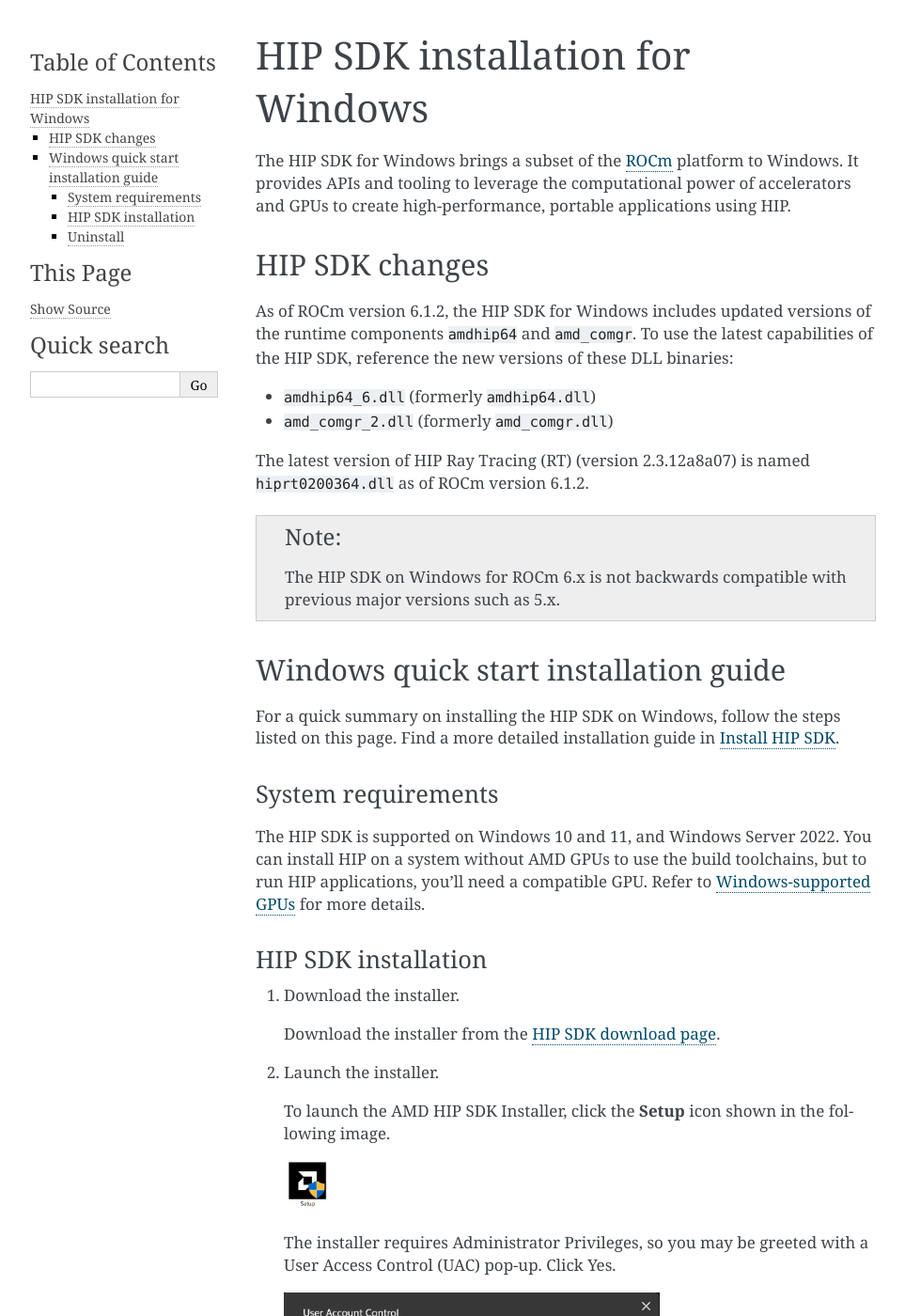
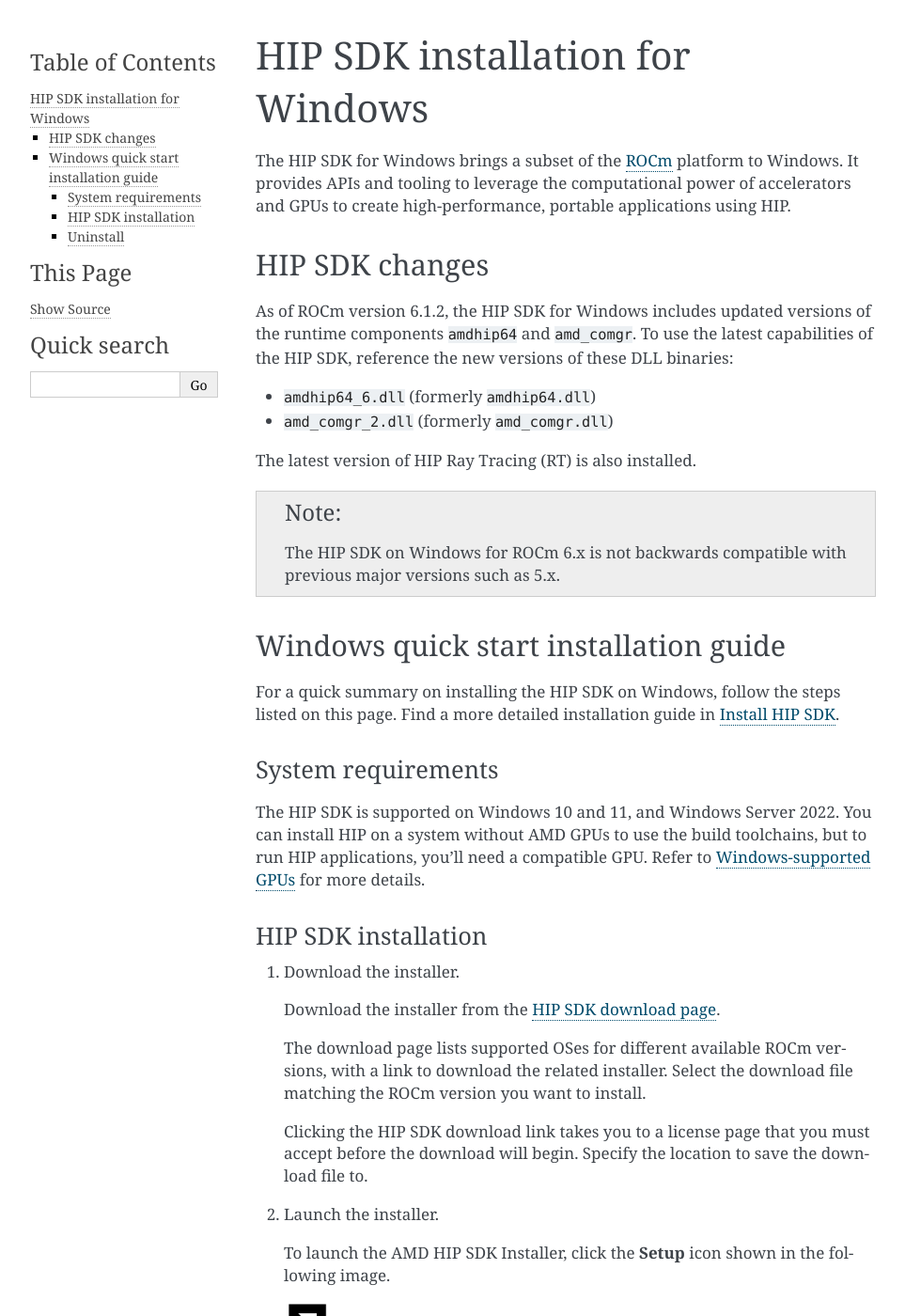
Before and after one commit to ROCm/rocm-install-on-windows, a Sphinx documentation site: the page built from docs/index.rst, in a window 1280 px wide and 1400 px high. Shown: the whole window at 94% size, without its empty margins (148-1111 px from the left). Built offline with Sphinx 7.4.7, drawn with Linux system fonts in a browser that asks for light colours.

Commit message:
update version information for 6.2.4 and Ray Tracer (#18)

```diff
--- a/docs/conf.py
+++ b/docs/conf.py
@@ -7,7 +7,7 @@
 from rocm_docs import ROCmDocs
 
 # This is the latest supported ROCm version supported by Windows
-win_rocm_version = '6.1.2'
+win_rocm_version = '6.2.0'
 # Radeon Software Pro Installer version bundled with the HIP SDK installer
 radeon_software_pro_version = '23.30'
 
--- a/docs/index.rst
+++ b/docs/index.rst
@@ -22,8 +22,7 @@
 
 * ``amd_comgr_2.dll`` (formerly ``amd_comgr.dll``)
 
-The latest version of HIP Ray Tracing (RT) (version 2.3.12a8a07) is named
-``hiprt0200364.dll`` as of ROCm version 6.1.2.
+The latest version of HIP Ray Tracing (RT) is also installed.
 
 .. note::
 
@@ -52,6 +51,14 @@
 
    Download the installer from the
    `HIP SDK download page <https://www.amd.com/en/developer/resources/rocm-hub/hip-sdk.html>`_.
+
+   The download page lists supported OSes for different available ROCm versions,
+   with a link to download the related installer. Select the download file matching
+   the ROCm version you want to install.
+
+   Clicking the HIP SDK download link takes you to a license page that you must
+   accept before the download will begin. Specify the location to save the download
+   file to.
 
 2. Launch the installer.
 
```
Also changed, not shown: other parts of docs/index.rst (+1 -1 lines), docs/data/how-to/004-installer-window-620.png (added).
